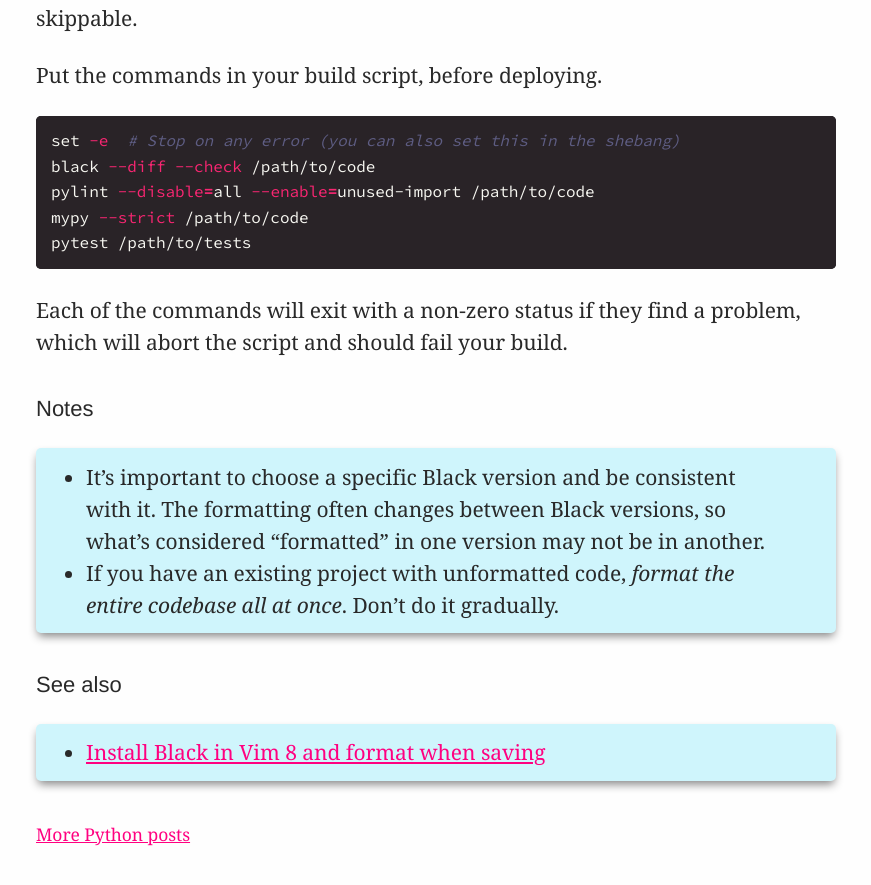
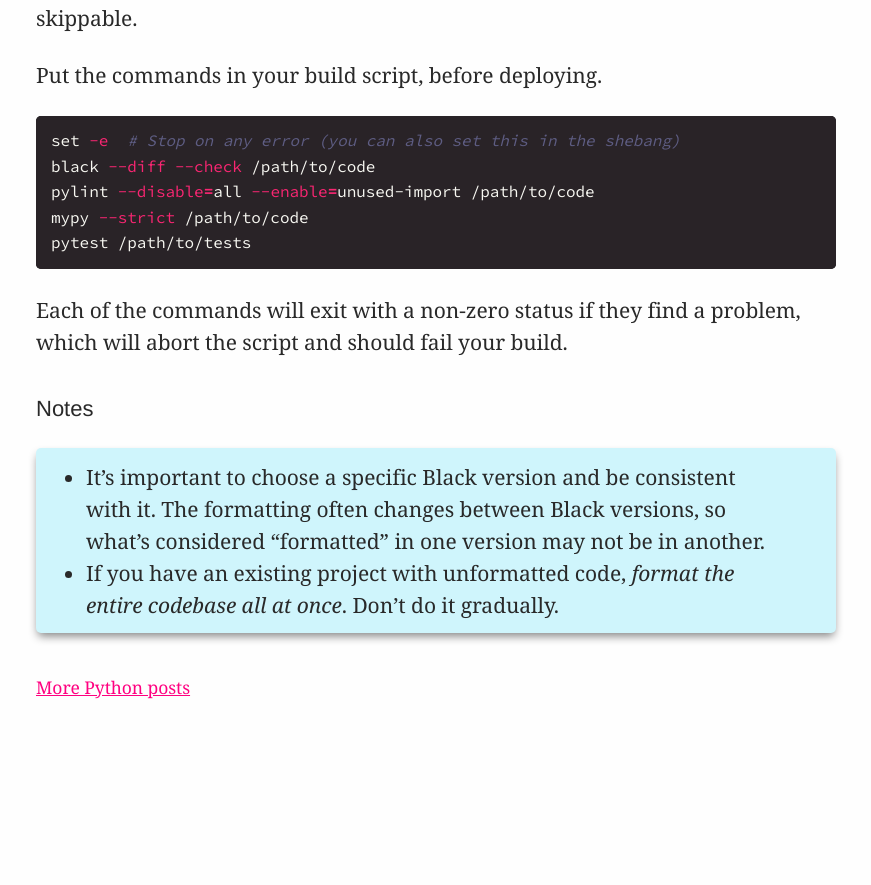
Before and after one commit to explodinglabs/explodinglabs.github.io, a Jekyll site: the page built from docs/_posts/python/2021-07-01-checks.markdown, in a window 1280 px wide and 900 px high, scrolled down 2840 px. Shown: the top 885 px of the window, without its empty margins (204-1075 px from the left). Built offline with Jekyll 4.4.1, drawn with Linux system fonts in a browser that asks for light colours; after the commit the page ends 3593 px from its top, so only the background shows below that.

Commit message:
Update 2021-07-01-checks.markdown

```diff
--- a/docs/_posts/python/2021-07-01-checks.markdown
+++ b/docs/_posts/python/2021-07-01-checks.markdown
@@ -129,7 +129,3 @@
   "formatted" in one version may not be in another.
 - If you have an existing project with unformatted code, _format the entire
   codebase all at once_. Don't do it gradually.
-
-## See also
-
-- [Install Black in Vim 8 and format when saving](/black-vim)
```
